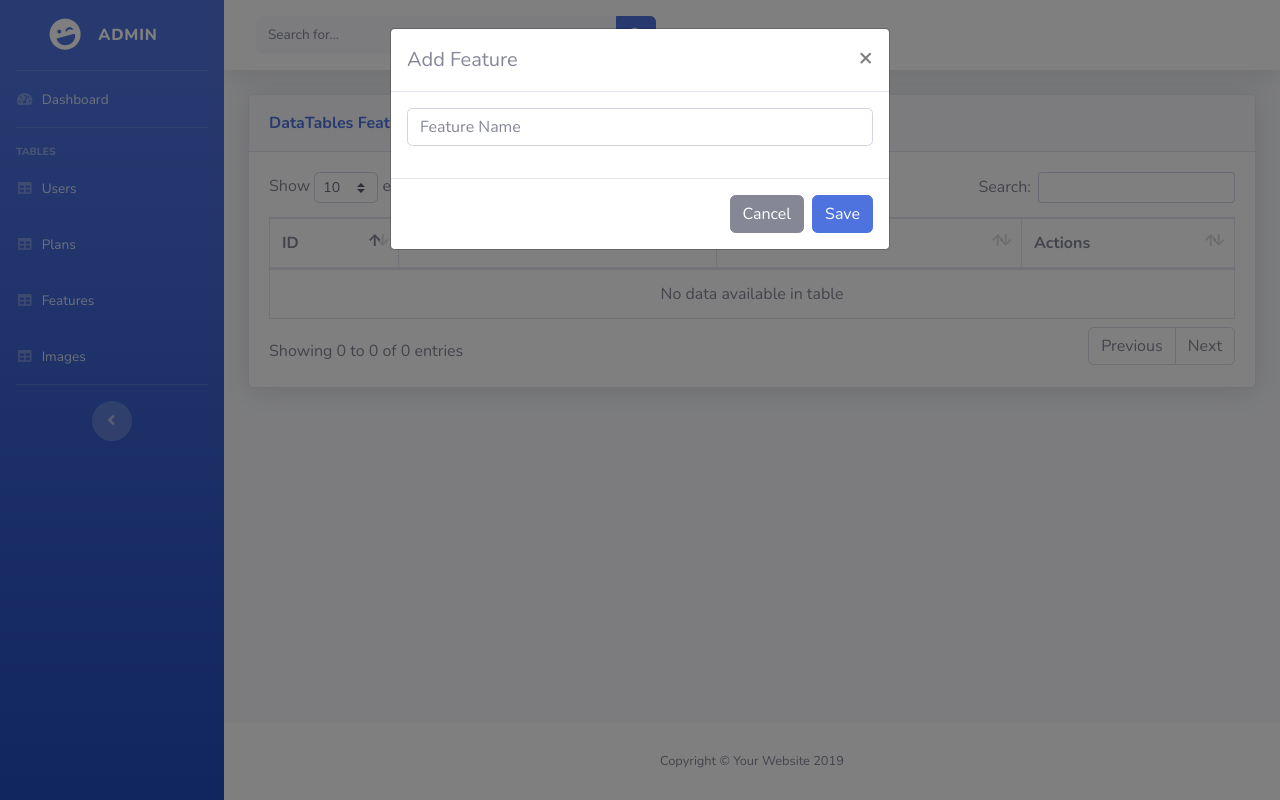
After one commit to zhangjiahui56/WebApp, a Flask app: template app/templates/admin/features_list.html in a window 1280 px wide, after a click that opens the changed part. The commit adds this page. Run offline with Flask 2, Linux system fonts and the light colour scheme; the template is opened without the code that fills it: values that come from a table or form of the project are taken from there, others are empty; some libraries are stand-ins or nearby versions; some web fonts are replaced.

Commit message:
add feature

```diff
--- a/app/forms.py
+++ b/app/forms.py
@@ -55,7 +55,7 @@ class ChangePassword(FlaskForm):
 
 class AddPlantForm(FlaskForm):
     name = StringField('Plant Name', [validators.DataRequired(),validators.Length(min=2, max=100)])
-    avatar = FileField('Plant Avatar', [validators.Optional(), FileAllowed(['jpg', 'png'], 'Images only!')])
+    avatar = FileField('Plant Avatar', [validators.Optional(), FileAllowed(['jpg', 'png', 'jpeg'], 'Images only!')])
 
 class EditPlantForm(AddPlantForm):
     plant_id = HiddenField()
@@ -74,5 +74,11 @@ class EditPhaseForm(FlaskForm):
 
 class UploadImageForm(FlaskForm):
     user_id = HiddenField()
-    image = FileField('Plant Avatar', [FileRequired(), FileAllowed(['jpg', 'png'], 'Images only!')])
+    image = FileField('Plant Avatar', [FileRequired(), FileAllowed(['jpg', 'png', 'jpeg'], 'Images only!')])
     phase_id = SelectField('Phase', coerce=int, validators=[validators.DataRequired()])
+
+class AddFeatureForm(FlaskForm):
+    name = StringField('Feature Name', [validators.DataRequired(),validators.Length(min=2, max=100)])
+
+class AddPhaseFeatureForm(FlaskForm):
+    feature_id = SelectField('Feature', coerce=int, validators=[validators.DataRequired()])
--- /dev/null
+++ b/app/static/features_list.js
@@ -0,0 +1,20 @@
+document.addEventListener("DOMContentLoaded", function(event) {
+        $(function(){
+            $('#example').popover({ trigger:'hover' });
+        });
+  });
+
+  $('#deleteFeature').on('show.bs.modal', function(e) {
+
+    var feature_id = $(e.relatedTarget).data('feature-id');
+    var admin_link = "http://127.0.0.1:5000/admin/"
+    $(e.currentTarget).find('a[name="confirm"]').attr("href", admin_link + "features/" + feature_id + "/delete");
+  });
+
+  $("#add-feature-cancel").on("click", function(e){
+        $('#add-feature-form')[0].reset();
+  });
+
+  $("#add-feature-x").on("click", function(e){
+        $('#add-feature-form')[0].reset();
+  });
--- a/app/static/plants_list.js
+++ b/app/static/plants_list.js
@@ -9,7 +9,7 @@ document.addEventListener("DOMContentLoaded", function(event) {
     //get data-id attribute of the clicked element
     var plant_id = $(e.relatedTarget).data('plant-id');
     //populate the textbox
-    var admin_link = "http://127.0.0.1:5000/admin/"
+    var admin_link = "http://127.0.0.1:5000/admin/";
     $(e.currentTarget).find('a[name="confirm"]').attr("href", admin_link + "plants/" + plant_id + "/delete");
   });
 
--- a/app/static/select_box.css
+++ b/app/static/select_box.css
@@ -1,8 +1,10 @@
 .phase_id{
-    width:250px;
+    width:300px;
     height:30px;
     border:2px solid #70c745;
     border-radius: 6px;
+    text-align: center;
+    text-align-last: center;
 }
 
 .choose-phase_id-div{
--- a/app/templates/admin/_slidebar.html
+++ b/app/templates/admin/_slidebar.html
@@ -41,6 +41,12 @@
   </li>
 
   <li class="nav-item">
+    <a class="nav-link" href="{{url_for('admin.show_features')}}">
+      <i class="fas fa-fw fa-table"></i>
+      <span>Features</span></a>
+  </li>
+
+  <li class="nav-item">
     <a class="nav-link" href="{{url_for('admin.show_images')}}">
       <i class="fas fa-fw fa-table"></i>
       <span>Images</span></a>
--- /dev/null
+++ b/app/templates/admin/features_list.html
@@ -0,0 +1,144 @@
+{% extends "admin/layout.html" %}
+
+{% block content %}
+<!-- Page Wrapper -->
+<div id="wrapper">
+
+{% include "admin/_slidebar.html"%}
+
+<!-- Content Wrapper -->
+<div id="content-wrapper" class="d-flex flex-column">
+
+  <!-- Main Content -->
+  <div id="content">
+
+    {% include "admin/_topbar.html"%}
+
+    <!-- Begin Page Content -->
+    <div class="container-fluid">
+      {% include 'admin/_messages.html' %}
+
+      <!-- DataTales Example -->
+      <div class="card shadow mb-4">
+        <div class="card-header py-3">
+          <a class="m-0 font-weight-bold text-primary">DataTables Feature </a>
+          <a class="add" title="Add Feature" data-toggle="modal" data-target="#addFeature" href="#" style="float: right;"><i class="material-icons" style="float: right;">&#xE03B;</i></a>
+        </div>
+        <div class="card-body">
+          <div class="table-responsive">
+            <table class="table table-bordered" id="dataTable" width="100%" cellspacing="0">
+              <thead>
+                <tr>
+                  <th>ID</th>
+                  <th>Feature Name</th>
+                  <th>Feature Code</th>
+                  <th>Actions</th>
+                </tr>
+              </thead>
+              <tbody>
+                {% for feature in features %}
+                    <tr>
+                      <td>{{feature.id}}</td>
+                      <td>{{feature.name}}</td>
+                      <td>{{feature.code}}</td>
+                      <td>
+                         <a class="delete" title="Delete Feature" data-toggle="modal" data-target="#deleteFeature" data-feature-id={{feature.id}} href="#" ><i class="material-icons">&#xE872;</i></a>
+                      </td>
+
+                    </tr>
+                {% endfor %}
+              </tbody>
+            </table>
+          </div>
+        </div>
+      </div>
+
+    </div>
+    <!-- /.container-fluid -->
+
+  </div>
+  <!-- End of Main Content -->
+
+  {% include 'admin/_footer.html' %}
+
+</div>
+<!-- End of Content Wrapper -->
+
+</div>
+<!-- End of Page Wrapper -->
+
+<!-- Scroll to Top Button-->
+<a class="scroll-to-top rounded" href="#page-top">
+<i class="fas fa-angle-up"></i>
+</a>
+
+<!-- Logout Modal-->
+<div class="modal fade" id="logoutModal" tabindex="-1" role="dialog" aria-labelledby="exampleModalLabel" aria-hidden="true">
+<div class="modal-dialog" role="document">
+  <div class="modal-content">
+    <div class="modal-header">
+      <h5 class="modal-title" id="exampleModalLabel">Ready to Leave?</h5>
+      <button class="close" type="button" data-dismiss="modal" aria-label="Close">
+        <span aria-hidden="true">×</span>
+      </button>
+    </div>
+    <div class="modal-body">Select "Logout" below if you are ready to end your current session.</div>
+    <div class="modal-footer">
+      <button class="btn btn-secondary" type="button" data-dismiss="modal">Cancel</button>
+      <a class="btn btn-primary" href="{{ url_for('logout') }}">Logout</a>
+    </div>
+  </div>
+</div>
+</div>
+
+<!--add plant modal-->
+  <div class="modal fade" id="addFeature" tabindex="-1" role="dialog" aria-labelledby="exampleModalLabel" aria-hidden="true">
+    <div class="modal-dialog" role="document">
+    <div class="modal-content">
+      <div class="modal-header">
+        <h5 class="modal-title" id="add-feature-modal">Add Feature</h5>
+        <button class="close" type="button" data-dismiss="modal" aria-label="Close">
+          <span aria-hidden="true" id="add-feature-x">×</span>
+        </button>
+      </div>
+      <form action="{{url_for('admin.add_feature')}}" method="post" id="add-feature-form">
+        {{form.csrf_token()}}
+      <div class="modal-body">
+        <div class="form-group">
+			<div class="input-group">
+                {{form.name(class_="form-control", placeholder="Feature Name")}}
+            </div>
+        </div>
+
+      </div>
+      <div class="modal-footer">
+        <button class="btn btn-secondary" type="button" data-dismiss="modal" id="add-feature-cancel">Cancel</button>
+        <input class="btn btn-primary" type="submit" value="Save" />
+      </div>
+      </form>
+    </div>
+    </div>
+  </div>
+
+<!--delete plant modal-->
+  <div class="modal fade" id="deleteFeature" tabindex="-1" role="dialog" aria-labelledby="exampleModalLabel" aria-hidden="true">
+    <div class="modal-dialog" role="document">
+    <div class="modal-content">
+      <div class="modal-header">
+        <h5 class="modal-title" id="delete-feature-modal">Confirm</h5>
+        <button class="close" type="button" data-dismiss="modal" aria-label="Close">
+          <span aria-hidden="true">×</span>
+        </button>
+      </div>
+      <div class="modal-body">Select "Confirm" below if you want to delete this feature
+      </div>
+      <div class="modal-footer">
+        <button class="btn btn-secondary" type="button" data-dismiss="modal">Cancel</button>
+        <a class="btn btn-primary" name="confirm" href="" >Confirm </a>
+      </div>
+    </div>
+    </div>
+  </div>
+
+<script src="{{url_for('static', filename='features_list.js')}}"></script>
+{% endblock %}
--- a/app/templates/admin/plants_list.html
+++ b/app/templates/admin/plants_list.html
@@ -54,7 +54,7 @@
                       <td>{{plant.phases.count()}}</td>
                       <td>
                         {% for phase in plant.phases | sort(attribute='order') %}
-                          <div style="white-space:pre;"><a>{{phase.order}} - {{phase.name}} : {{phase.number_of_days}} day(s)</a> <span style="margin: auto;padding: 10px;"><a class="edit" title="Edit Phase" data-toggle="modal" data-target="#editPhase" data-plant-name="{{phase.plant.name}}" data-phase-id="{{phase.id}}" data-phase-name="{{phase.name}}" data-phase-order="{{phase.order}}" data-phase-days="{{phase.number_of_days}}" href="#"><i class="material-icons">&#xE254;</i></a> <a class="delete" title="Delete Phase" data-toggle="modal" data-target="#deletePhase" data-phase-id="{{phase.id}}" href="#"><i class="material-icons">&#xE872;</i></a></span></div>
+                          <div style="white-space:pre;"><a>{{phase.order}} - {{phase.name}} : {{phase.number_of_days}} day(s)</a> <span style="margin: auto;padding: 10px;"> <a title="Phase Detail" href="{{url_for('admin.show_phase_detail', id=phase.id)}}"><i class="material-icons">search</i></a> <a class="edit" title="Edit Phase" data-toggle="modal" data-target="#editPhase" data-plant-name="{{phase.plant.name}}" data-phase-id="{{phase.id}}" data-phase-name="{{phase.name}}" data-phase-order="{{phase.order}}" data-phase-days="{{phase.number_of_days}}" href="#"><i class="material-icons">&#xE254;</i></a> <a class="delete" title="Delete Phase" data-toggle="modal" data-target="#deletePhase" data-phase-id="{{phase.id}}" href="#"><i class="material-icons">&#xE872;</i></a></span></div>
                         {% endfor %}
                       </td>
                       <td>
--- a/app/templates/change_password.html
+++ b/app/templates/change_password.html
@@ -8,7 +8,9 @@
 <div class="container">
     <div class="p-5">
     {% include "/includes/_messages.html" %}
-    <h1 align="center">Change Password</h1>
+    <div class="section-heading text-center">
+        <h1 >Change Password</h1>
+    </div>
   	<hr>
         {% from "/includes/_formhelpers.html" import render_field %}
         <form class="form-horizontal" role="form" action="" method="post">
--- a/app/templates/profile.html
+++ b/app/templates/profile.html
@@ -7,7 +7,9 @@
 <div class="container">
     <div class="p-5">
     {% include "/includes/_messages.html" %}
-    <h1 align="center">Profile</h1>
+    <div class="section-heading text-center">
+        <h1>Profile</h1>
+    </div>
   	<hr>
         {% from "/includes/_formhelpers.html" import render_field %}
         <form class="form-horizontal" role="form" action="" method="post">
--- a/app/views.py
+++ b/app/views.py
@@ -215,7 +215,7 @@ def edit_profile(id):
         user.address = form.address.data
         user.phone_number = form.phone_number.data
         db.session.commit()
-        flash('Edit user successfully!', 'success')
+        flash('Edit profile successfully!', 'success')
         return redirect(url_for('edit_profile', id=user.id))
 
     return render_template('profile.html', form=form, user=user)
```
Also changed, not shown: app/admin_views.py (+111 -4 lines), app/models.py (+15 -0 lines), app/static/phase_detail.js (added, +12 -0 lines), app/templates/admin/phase_detail.html (added, +149 -0 lines), app/templates/choose_plants.html (+5 -4 lines).
